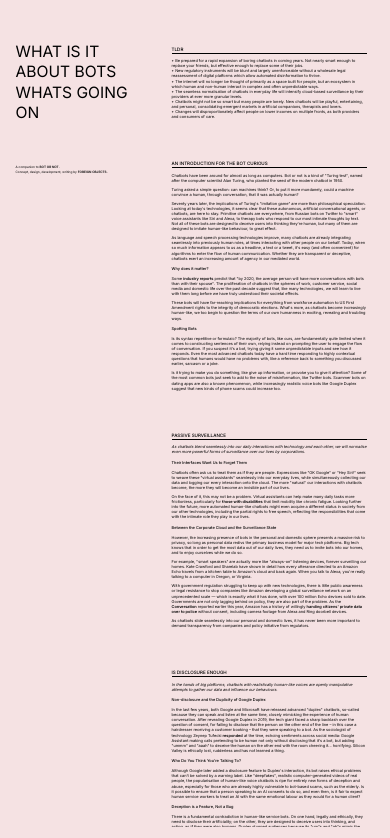
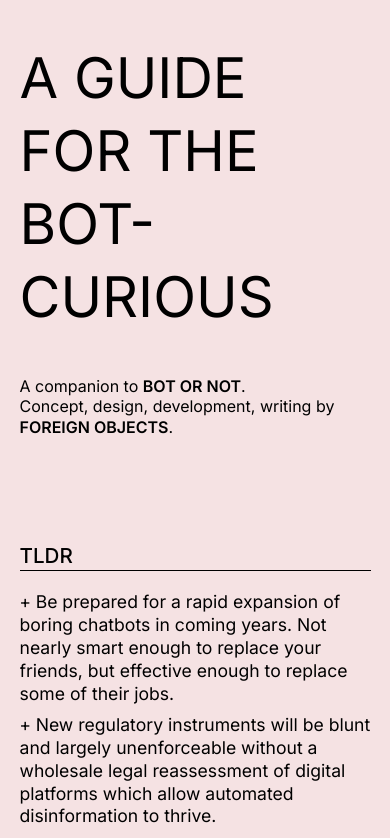
Before and after one commit to Kallirroi/aboutbotornot, a React (Create React App) app: page / in a window 390 px wide. Shown: the top 838 px of the page. Built offline with nearby package versions, Linux system fonts and the light colour scheme.

Commit message:
responsive

```diff
--- a/src/App.css
+++ b/src/App.css
@@ -19,7 +19,7 @@
 
 aside {
   margin: 5vh auto;
-  width: 30vw;
+  width: 35vw;
   display: flex-row;
   -webkit-box-align: space-between;
     -ms-flex-align: space-between;
@@ -27,7 +27,9 @@ aside {
 }
 
 .title {
-  font-size: 4vw;
+  font-size: 5vw;
+  text-transform: uppercase;
+  line-height: 1.3;
 }
 
 .credits {
@@ -53,6 +55,10 @@ h4 {
   font-weight: 500;
 }
 
+li {
+  margin: 1vh 0;
+}
+
 .TLDR {
   list-style: ' + ';
 }
@@ -72,3 +78,37 @@ a {
   text-decoration: none;
   font-weight: 600;
 }
+
+@media screen and (max-width: 700px) {
+  .App {
+    display: -webkit-box;
+    display: -ms-flexbox;
+    display: flex;
+    flex-direction: column;
+    -webkit-box-align: flex-start;
+    -ms-flex-align: flex-start;
+        align-items: flex-start;
+    overflow: scroll;
+  }
+
+  aside {
+    width: 90vw;
+    margin: 5vh auto;
+    padding: 0;
+  }
+
+  aside > .title {
+    font-size: 3.5rem;
+  }
+  aside > .credits {
+    font-size: 1rem;
+  }
+
+  main {
+    padding: 0;
+    width: 90vw;
+    height: auto;
+    margin: 5vh auto;
+    font-size: 1.1rem;
+  }
+}
--- a/src/App.js
+++ b/src/App.js
@@ -5,7 +5,7 @@ function App() {
   return (
     <div className="App">
       <aside>
-        <div className="title">WHAT IS IT ABOUT BOTS WHATS GOING ON</div>
+        <div className="title">A guide for the bot-curious</div>
         <div className="credits"> A companion to <a href="https://botor.no/">BOT OR NOT</a>. <br/> Concept, design, development, writing by <a href="https://www.foreignobjects.net/" rel="noopener noreferrer" target="_blank" >FOREIGN OBJECTS</a>.</div>
       </aside>
       <main>
```
